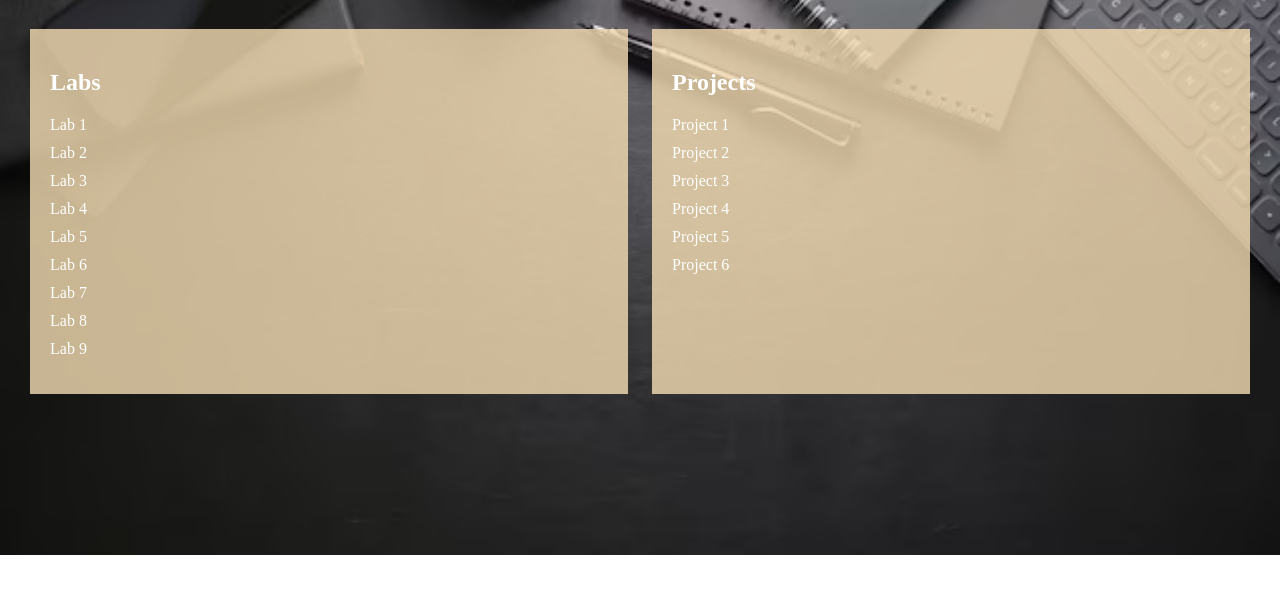
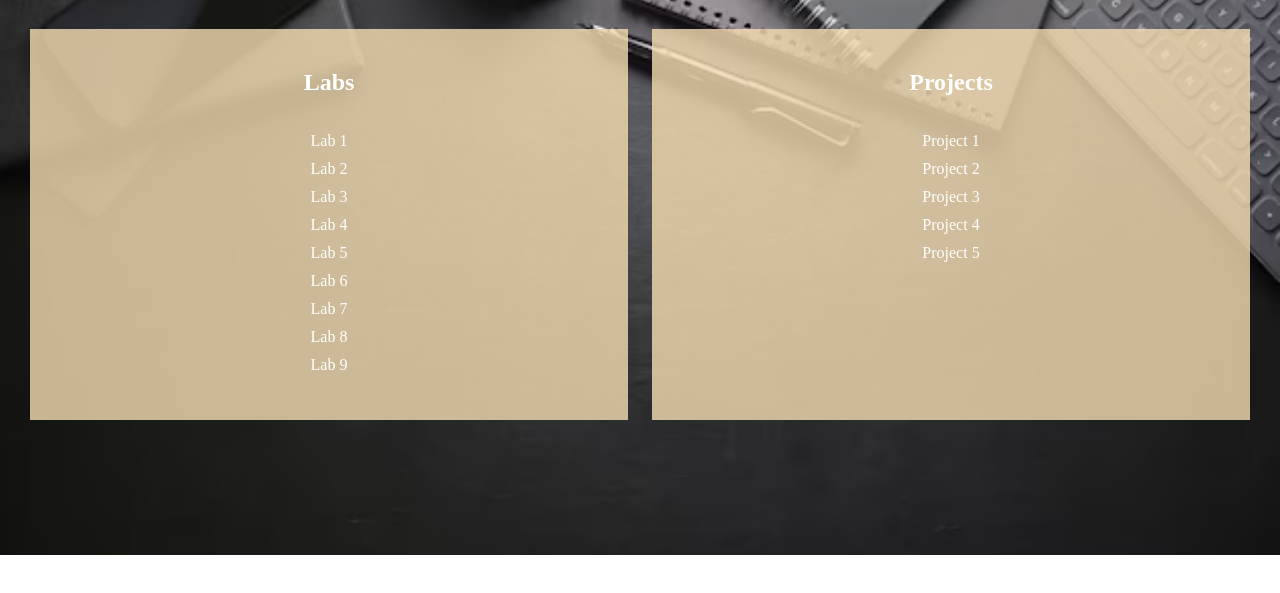
Before and after one commit to rbhullor/cit-minor-portfolio, a plain HTML site: page index.html in a window 1280 px wide. Shown: the part 81-674 px from the top of the page. Drawn offline with Linux system fonts and the light colour scheme.

Commit message:
Update index.html

```diff
--- a/index.html
+++ b/index.html
@@ -23,6 +23,9 @@
             background-color: rgba(245, 222, 179, 0.8);
             padding: 20px;
             margin: 10px;
+            display: flex; /* Add this */
+            align-items: center; /* Add this */
+            flex-direction: column; /* Add this */
         }
 
         ul {
@@ -65,9 +68,4 @@
                 <li><a href="https://rbhullor.github.io/cit281-project3/">Project 3</a></li>
                 <li><a href="https://rbhullor.github.io/cit281-project4/">Project 4</a></li>
                 <li><a href="https://rbhullor.github.io/cit281-project5/">Project 5</a></li>
-                <li><a href="https://rbhullor.github.io/cit281-project6/">Project 6</a></li>
-            </ul>
-        </div>
-    </div>
-</body>
-</
+                <li
```
